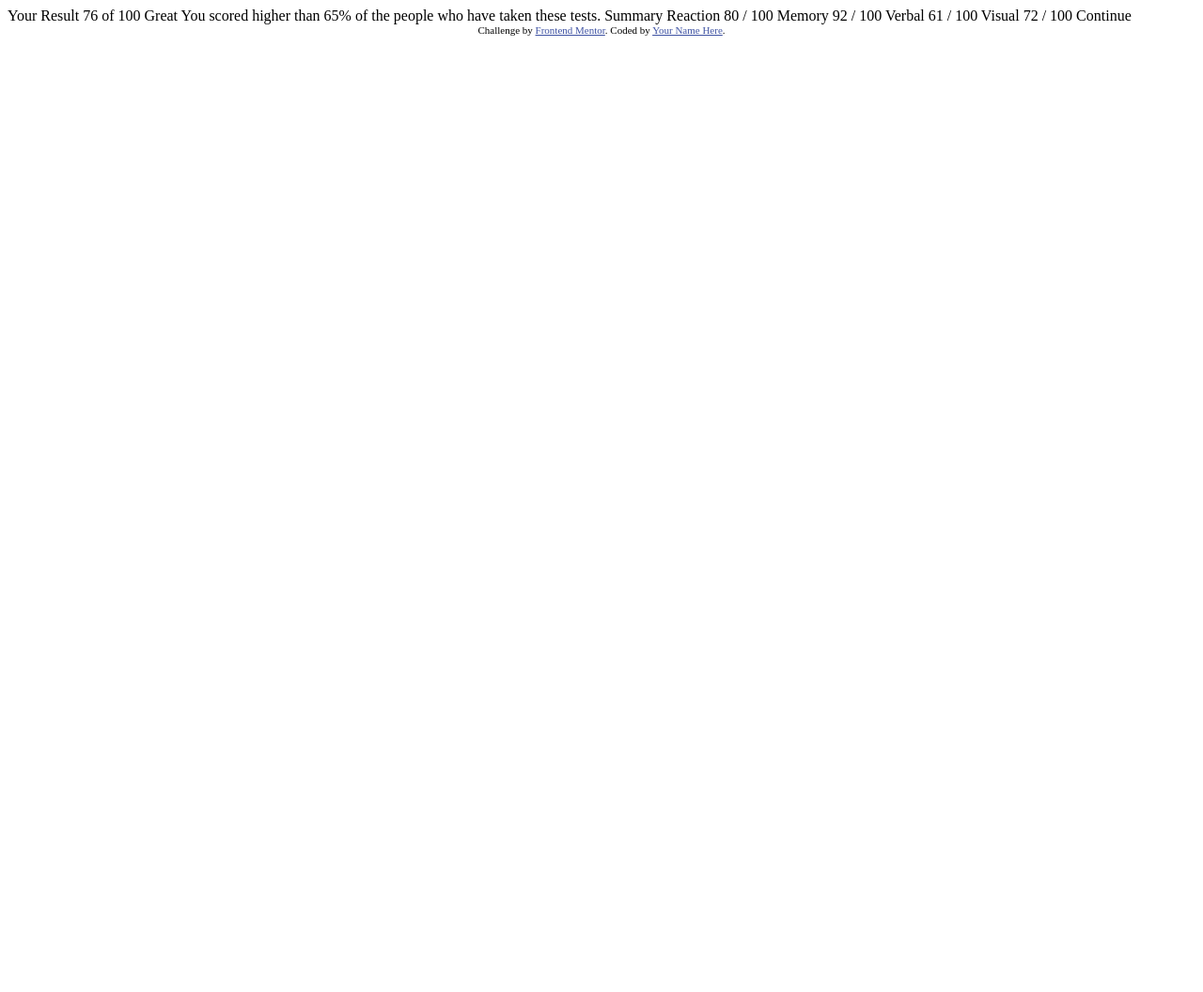
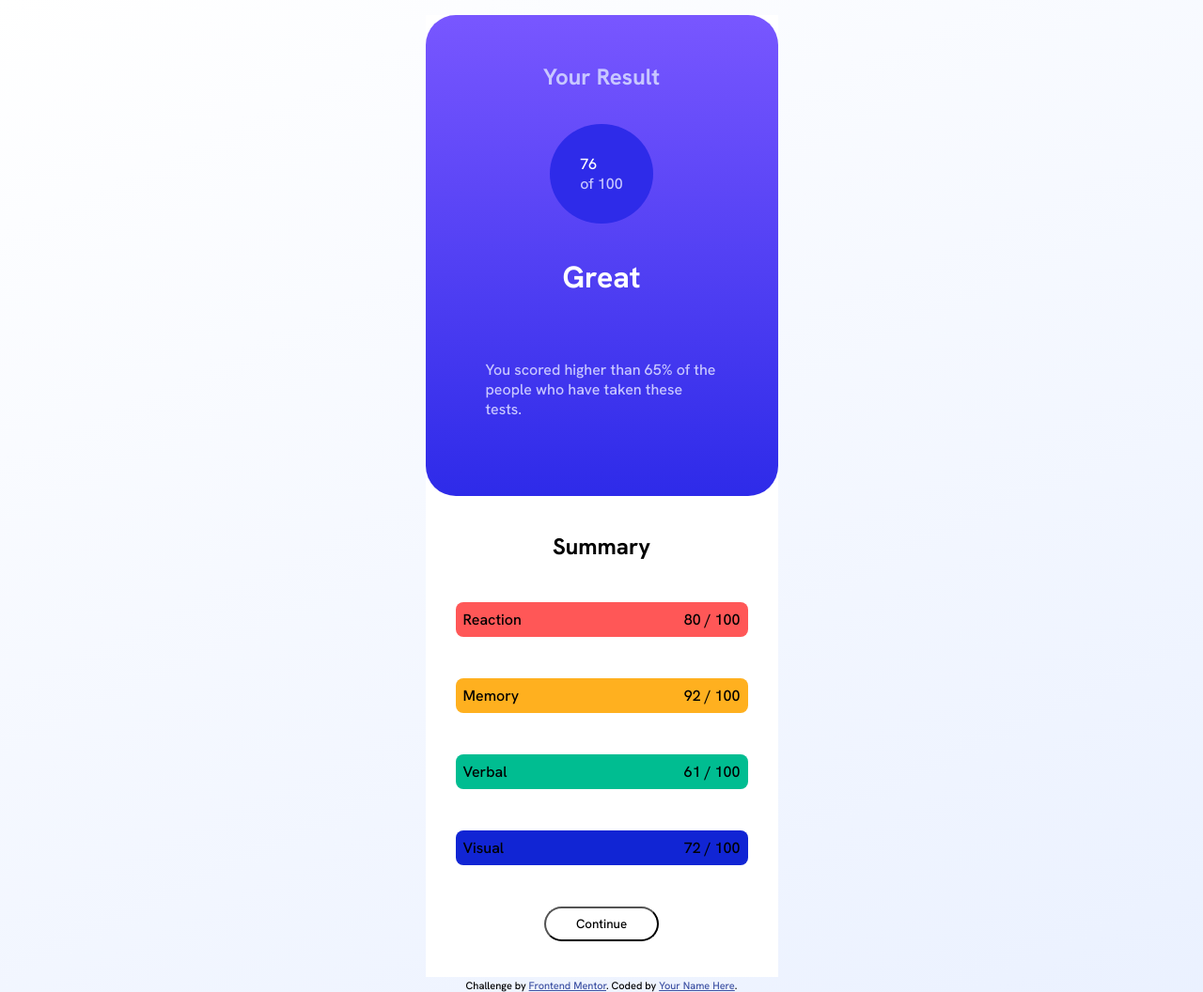
Before and after one commit to style-x/results-summary-component, a plain HTML site: page index.html in a window 1280 px wide. Shown: the whole page at 94% size. Before the commit the page ends 800 px from the top, so only its background shows below. Drawn offline with Linux system fonts and the light colour scheme.

Commit message:
First Try
Haupt Design erstellt

```diff
--- a/index.html
+++ b/index.html
@@ -8,36 +8,49 @@
 
   <title>Frontend Mentor | Results summary component</title>
 
-  <!-- Feel free to remove these styles or customise in your own stylesheet 👍 -->
-  <style>
-    .attribution { font-size: 11px; text-align: center; }
-    .attribution a { color: hsl(228, 45%, 44%); }
-  </style>
+  <link rel="preconnect" href="https://fonts.googleapis.com">
+  <link rel="preconnect" href="https://fonts.gstatic.com" crossorigin>
+  <link href="https://fonts.googleapis.com/css2?family=Hanken+Grotesk:wght@500;700;800&display=swap" rel="stylesheet">
+
+  <link rel="stylesheet" href="style.css">
 </head>
 <body>
 
-  Your Result
-  76
-  of 100
+  <main>
+    <div class="result">
+      <h2>Your Result</h2>
+      <div class="circle">
+        <div class="points">76</div>
+        <p class="of100">of 100</p>
+      </div>
+      <h1>Great</h1>
+      <p class="text">You scored higher than 65% of the people who have taken these tests.</p>
+    </div>
+    <div class="summary">
+      <h2>Summary</h2>
 
-  Great
-  You scored higher than 65% of the people who have taken these tests.
+      <div class="cell reaction">
+        <p>Reaction</p>
+        <p><span>80</span> / 100</p>
+      </div>
+      <div class="cell memory">
+        <p>Memory</p>
+        <p><span>92</span> / 100</p>
+      </div>
+      <div class="cell verbal">
+        <p>Verbal</p>
+        <p><span>61</span> / 100</p>
+      </div>
+      <div class="cell visual">
+        <p>Visual</p>
+        <p><span>72</span> / 100</p>
+      </div>
 
-  Summary
+      <button>Continue</button>
 
-  Reaction
-  80 / 100
+    </div>
 
-  Memory
-  92 / 100
-
-  Verbal
-  61 / 100
-
-  Visual
-  72 / 100
-
-  Continue
+  </main>
 
   <div class="attribution">
     Challenge by <a href="https://www.frontendmentor.io?ref=challenge" target="_blank">Frontend Mentor</a>.
--- /dev/null
+++ b/style.css
@@ -0,0 +1,138 @@
+:root {
+
+  /* COLORS Primary */
+  --clr-light-red: hsl(0, 100%, 67%);
+  --clr-orangey-yellow: hsl(39, 100%, 56%);
+  --clr-green-teal: hsl(166, 100%, 37%);
+  --clr-cobalt-blue: hsl(234, 85%, 45%);
+
+  /* COLOR Gradients (background) */
+
+  --clr-light-slate-blue: hsl(252, 100%, 67%);
+  --clr-light-royal-blue: hsl(241, 81%, 54%);
+
+  /* COLOR Gradients (circle) */
+  --clr-violet-blue: hsla(256, 72%, 46%, 1);
+  --clr-persian-blue: hsla(241, 72%, 46%, 0);
+
+  /* COLOR Neutral */
+
+  --clr-white: hsl(0, 0%, 100%);
+  --clr-pale-blue: hsl(221, 100%, 96%);
+  --clr-light-lavender: hsl(241, 100%, 89%);
+  --clr-dark-gray-blue: hsl(224, 30%, 27%);
+
+}
+
+* {
+  box-sizing: border-box;
+  padding: 0;
+  margin: 0;
+  font-family: 'Hanken Grotesk', sans-serif;
+}
+
+body {
+  background-color: var(--clr-pale-blue);
+  background: linear-gradient(-25deg, var(--clr-pale-blue) 0%, var(--clr-white) 100%);
+  position: relative;
+  min-height: 100vh;
+  width: 100vw;
+  display: flex;
+  align-items: center;
+  justify-content: center;
+  padding: 1rem;
+}
+
+main {
+  background-color: var(--clr-white);
+  display: grid;
+}
+
+.result, .summary {
+  width: 375px;
+  height: 512px;
+  display: flex;
+  flex-direction: column;
+  align-items: center;
+  justify-content: space-around;
+}
+
+.result {
+  background-color: var(--clr-light-slate-blue);
+  background: linear-gradient(0deg, var(--clr-light-royal-blue) 0%, var(--clr-light-slate-blue) 100%);
+  border-radius: 2rem;
+  padding: 2rem;
+}
+
+.result h2 {
+color: var(--clr-light-lavender);
+}
+
+.result .circle {
+  background-color: var(--clr-light-royal-blue);
+  padding: 2rem;
+  border-radius: 50%;
+}
+
+.result .points {
+  color: var(--clr-white);
+}
+
+.result .of100 {
+  color: var(--clr-light-lavender);
+}
+
+.result h1 {
+  color: var(--clr-white);
+}
+
+.result .text {
+  color: var(--clr-light-lavender);
+  padding: 2rem;
+}
+
+.summary {
+  background-color: var(--clr-white);
+  padding: 1rem 2rem;
+}
+
+.summary .cell {
+  width: 100%;
+  padding: 0.5rem;
+  border-radius: 0.5rem;
+  display: flex;
+  flex-direction: row;
+  justify-content: space-between;
+}
+
+.summary .reaction {
+  background-color: var(--clr-light-red);
+}
+
+.summary .memory {
+  background-color: var(--clr-orangey-yellow);
+}
+
+.summary .verbal {
+  background-color: var(--clr-green-teal);
+}
+
+.summary .visual {
+  background-color: var(--clr-cobalt-blue);
+}
+
+button {
+  padding: 0.5rem 2rem;
+  background-color: var(--clr-persian-blue);
+  border-radius: 1.2rem;
+}
+
+.attribution {
+  font-size: 11px;
+  position: absolute;
+  bottom: 0;
+}
+
+.attribution a {
+  color: hsl(228, 45%, 44%);
+}
```
